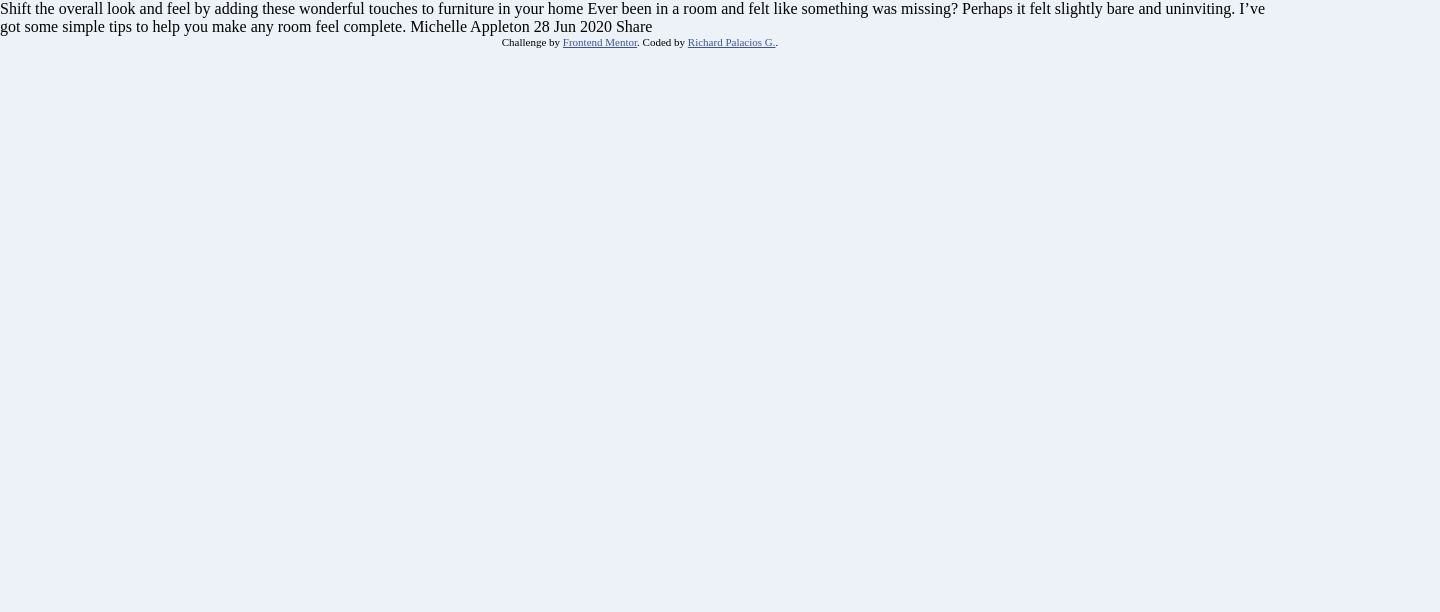
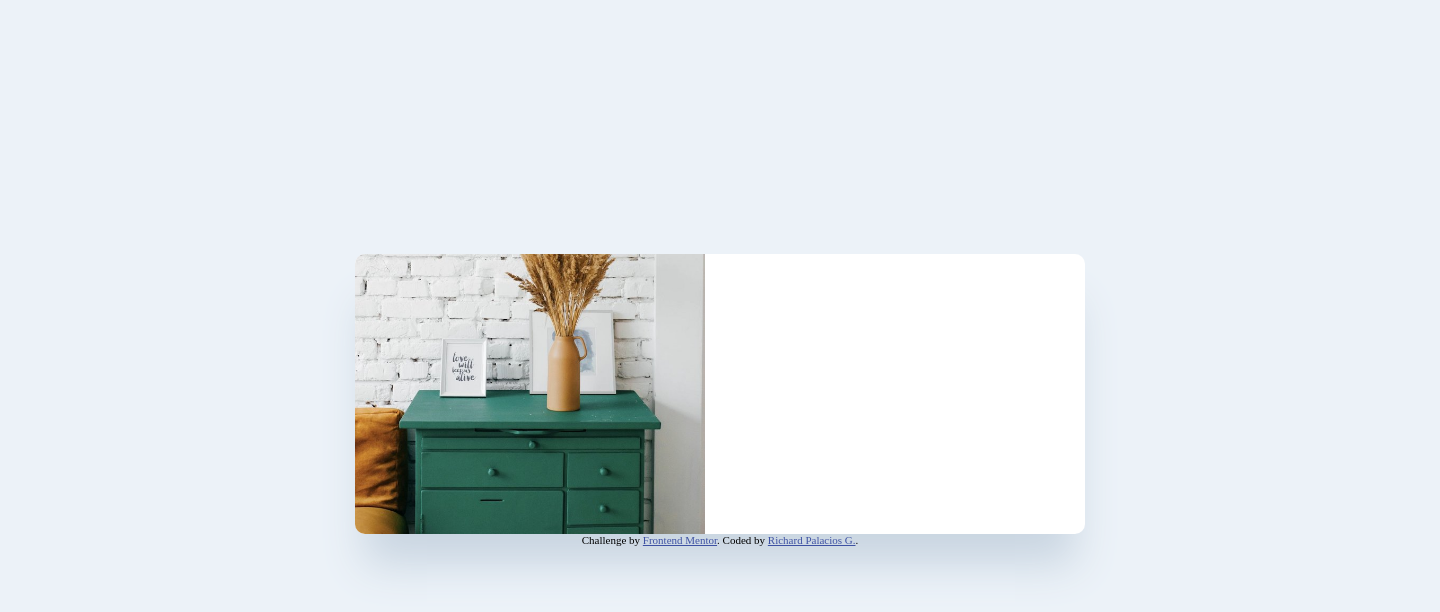
Before and after one commit to rpalaciosg/article-preview-component-master, a plain HTML site: page index.html in a window 1280 px wide. Shown: the whole page, 1440 px wide, since content can reach past the window. Drawn offline with Linux system fonts and the light colour scheme.

Commit message:
📦 NEW: Add styles for article and image

```diff
--- a/index.html
+++ b/index.html
@@ -17,17 +17,13 @@
 </head>
 <body>
 
-  Shift the overall look and feel by adding these wonderful
-  touches to furniture in your home
+  <article class="shades-article">
+    <img src="images/drawers.jpg" alt="green">
+    <!-- <div class="image-container">
+      <img src="images/drawers.jpg" alt="green">
+    </div>     -->
+  </article>
 
-  Ever been in a room and felt like something was missing? Perhaps
-  it felt slightly bare and uninviting. I’ve got some simple tips
-  to help you make any room feel complete.
-
-  Michelle Appleton
-  28 Jun 2020
-
-  Share
 
   <div class="attribution">
     Challenge by <a href="https://www.frontendmentor.io?ref=challenge" target="_blank">Frontend Mentor</a>.
--- a/style.css
+++ b/style.css
@@ -3,10 +3,50 @@
 }
 :root {
   --background_body: #ECF2F8;
+  --background_article: #FFFFFF;
 }
 
 body {
   margin: 0;
-  min-height: 100vh;
+  min-height: 800px;
+  min-width: 1440px;
   background: var(--background_body);
+  font-size: 13px;
+
+  display: flex;
+  flex-direction: column;
+  justify-content: center;
+  align-items: center;
+
 }
+
+article {
+  display: flex;
+  flex-direction: row;
+  justify-content: start;
+  align-items: center;
+  background-color: var(--background_article);
+  overflow: hidden;
+
+  border-radius: 10px;
+  height: 280px;
+  width: 730px;
+}
+
+.shades-article {
+  -webkit-box-shadow: 0px 40px 40px -10px rgba(201,213,225,1);
+-moz-box-shadow: 0px 40px 40px -10px rgba(201,213,225,1);
+box-shadow: 0px 40px 40px -10px rgba(201,213,225,1);
+}
+
+/* .image-container {
+  display: flex;
+  justify-content: start;
+  flex-flow: row nowrap;
+  align-items: center;
+} */
+
+img {
+  max-width: 350px;
+  max-height: 524px;
+}
```
